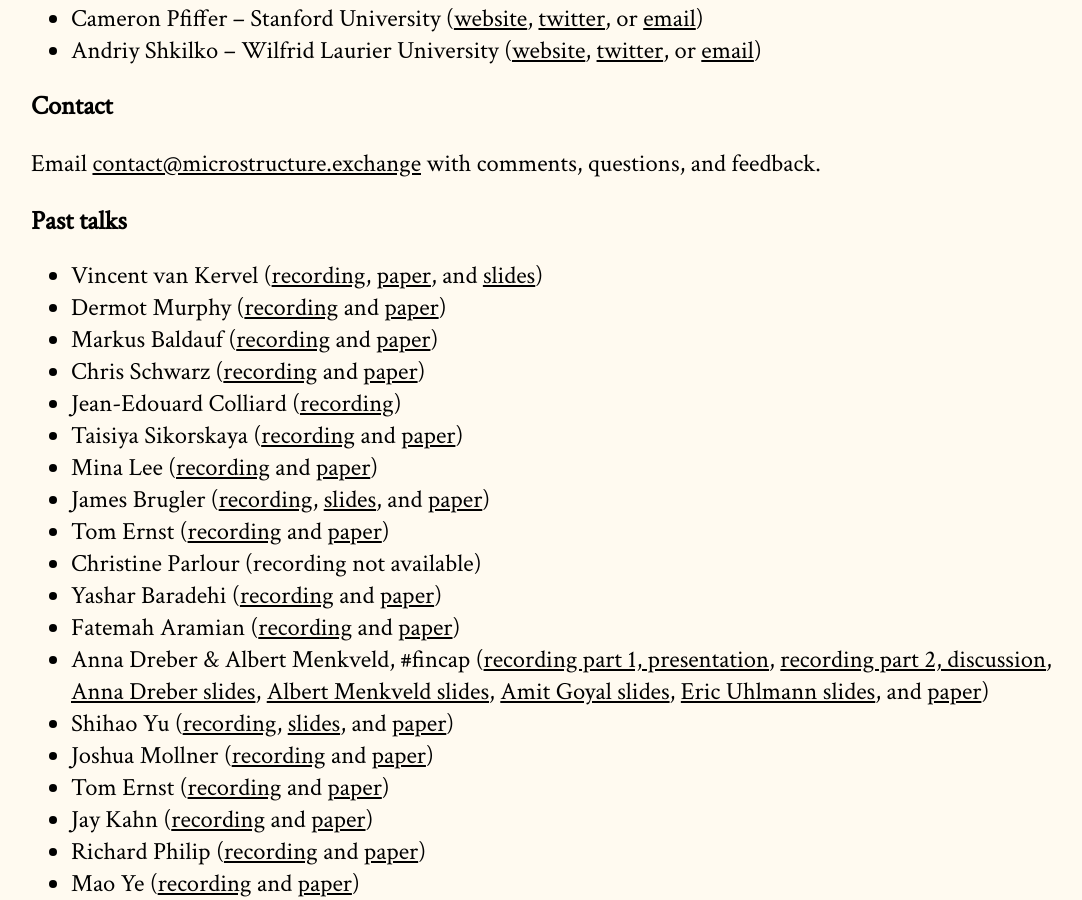
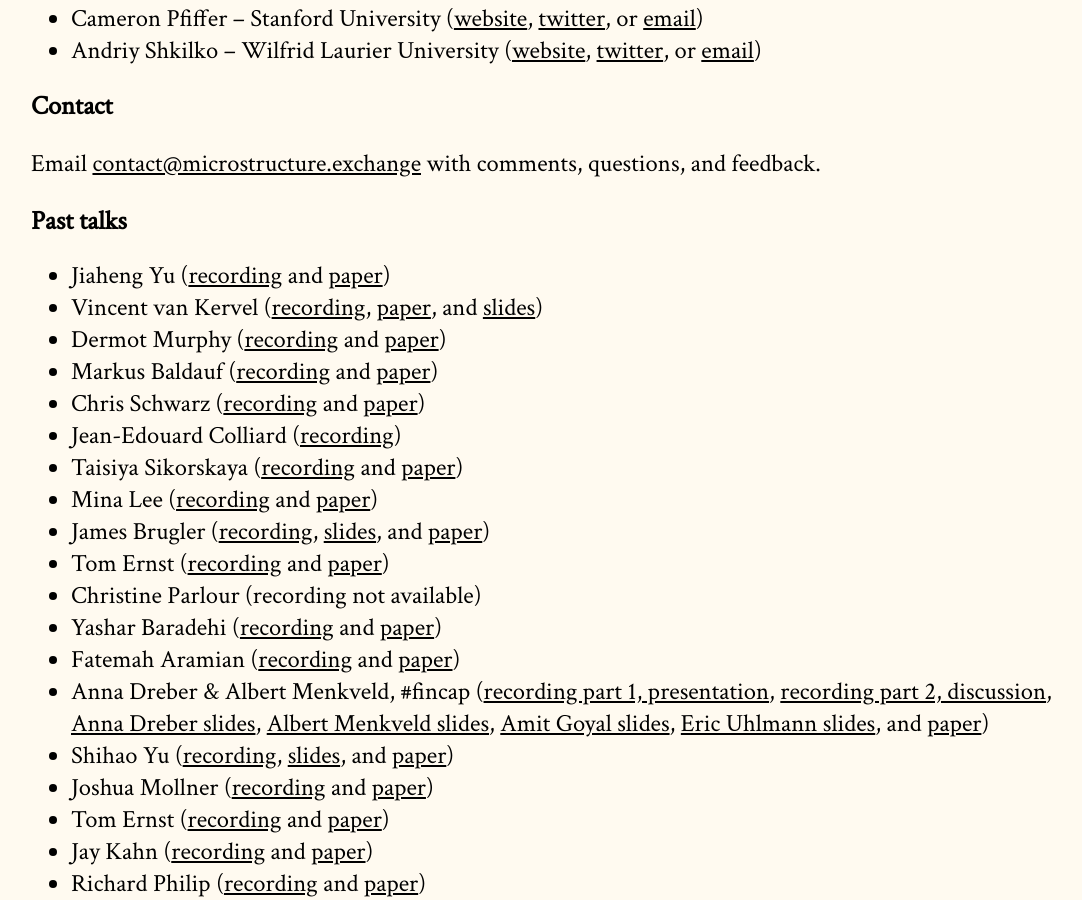
Before and after one commit to cpfiffer/microstructure.exchange, a Jekyll site: the page built from index.md, in a window 1280 px wide and 900 px high, scrolled down 2030 px. Shown: the whole window, without its empty margins (97-1179 px from the left). Built offline with Jekyll 4.4.1, drawn with Linux system fonts in a browser that asks for light colours; some web fonts are replaced.

Commit message:
Update index.md

```diff
--- a/index.md
+++ b/index.md
@@ -45,6 +45,7 @@ Email [contact@microstructure.exchange](mailto:contact@microstructure.exchange)
 
 ## Past talks
 
+- Jiaheng Yu ([recording](https://youtu.be/CZXnv0NZAi0) and [paper](https://www.dropbox.com/s/molz1qf5v7x5ntf/Undercutting_the_exchanges.pdf?dl=0))
 - Vincent van Kervel ([recording](https://youtu.be/HmWcC6o_L4M), [paper](https://papers.ssrn.com/sol3/papers.cfm?abstract_id=3991930), and [slides](/slides/TMX%20Slides.pdf))
 - Dermot Murphy ([recording](https://www.youtube.com/watch?v=DUz--EEgsY4) and [paper](https://papers.ssrn.com/sol3/papers.cfm?abstract_id=4070056))
 - Markus Baldauf ([recording](https://youtu.be/KK_tgluKDfQ) and [paper](https://papers.ssrn.com/sol3/papers.cfm?abstract_id=3778956))
```
